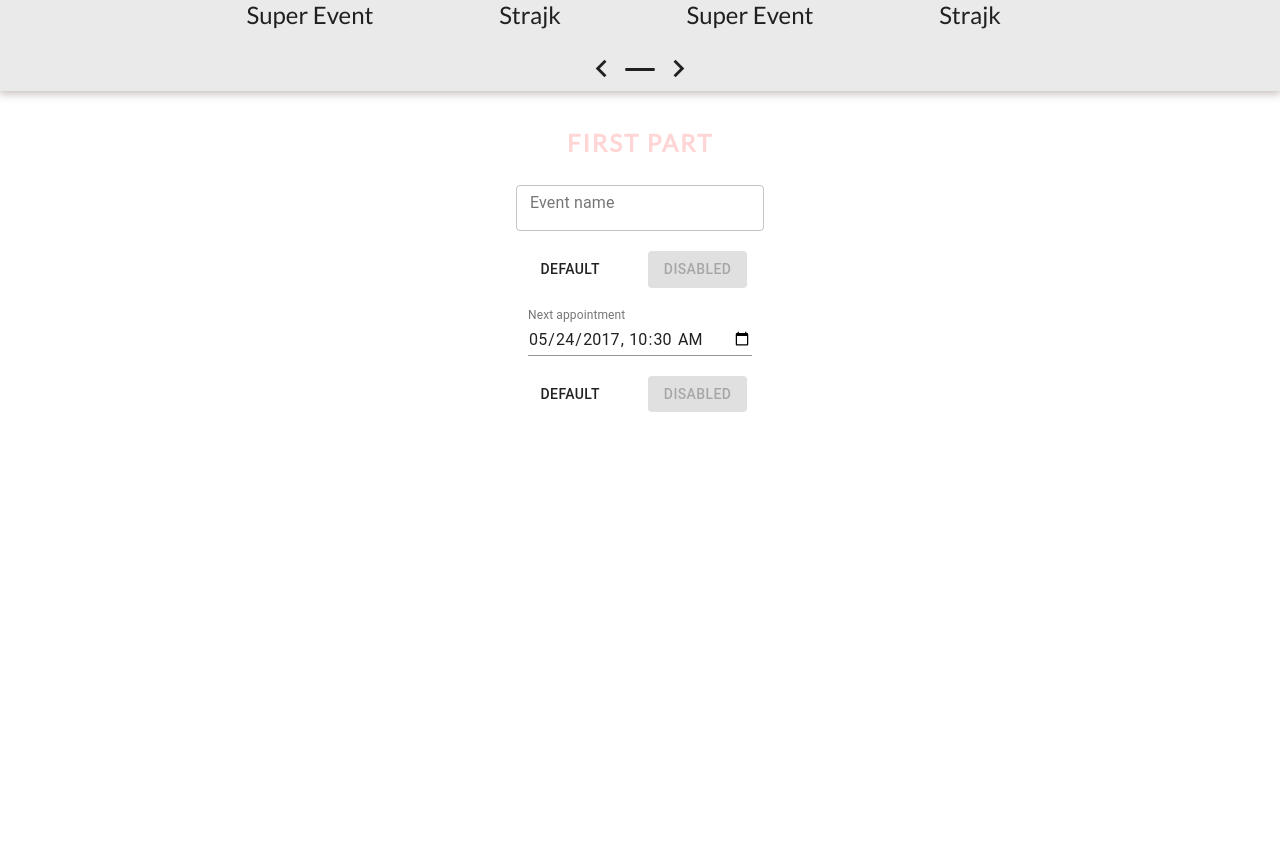
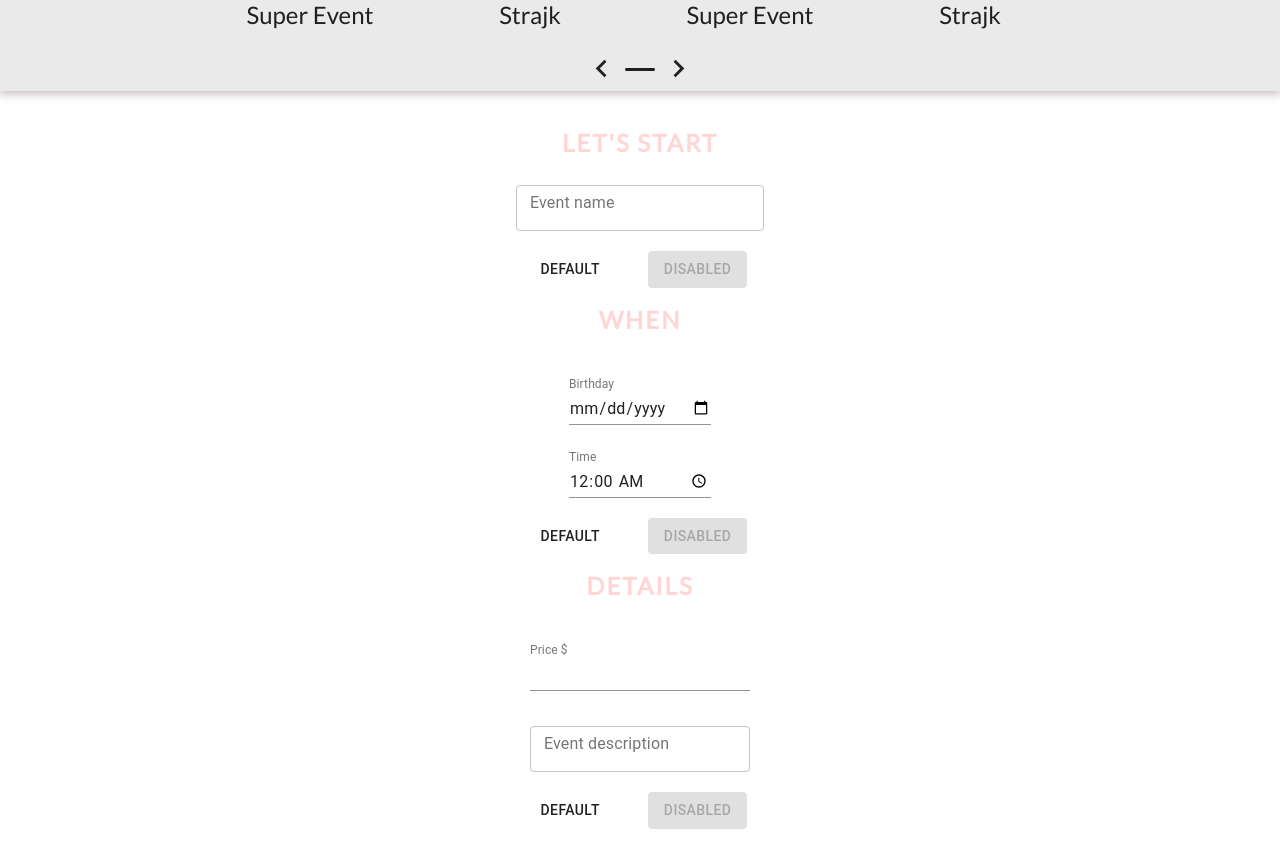
Before and after one commit to tomaszduda1990/course-project, a React (Create React App) app: page / in a window 1280 px wide. Shown: the part 1123-1990 px from the top of the page. Before the commit the page ends 1595 px from the top, so only its background shows below. Built offline with nearby package versions, Linux system fonts and the light colour scheme.

Commit message:
some work done

```diff
--- a/src/components/FormPage/FormPage.js
+++ b/src/components/FormPage/FormPage.js
@@ -6,7 +6,7 @@ const formPage = (props) => {
     return (
         <div className={classes.Questionnaire}>
             {props.children}
-            <div class={classes.BtnContainer}>
+            <div className={classes.BtnContainer}>
                 <Button className={classes.Btn}>Default</Button>
                 <Button variant="contained" className={classes.Btn} disabled>
                     Disabled
--- a/src/containers/FormContainer/FormContainer.js
+++ b/src/containers/FormContainer/FormContainer.js
@@ -2,6 +2,7 @@ import React from 'react'
 import { TextField } from '@material-ui/core'
 import FormPage from '../../components/FormPage/FormPage'
 import classes from './FormContainer.module.css'
+
 class FormContainer extends React.Component {
     state = {
         page: 1,
@@ -11,7 +12,7 @@ class FormContainer extends React.Component {
             <>
                 <form className={classes.FormContainer}>
                     <fieldset>
-                        <legend>First Part</legend>
+                        <legend>Let's start</legend>
                         <FormPage>
                             <TextField
                                 id="outlined-basic"
@@ -21,18 +22,54 @@ class FormContainer extends React.Component {
                         </FormPage>
                     </fieldset>
                     <FormPage>
-                        <form className={classes.container} noValidate>
+                        <fieldset>
+                            <legend>When</legend>
                             <TextField
-                                id="datetime-local"
-                                label="Next appointment"
-                                type="datetime-local"
-                                defaultValue="2017-05-24T10:30"
+                                id="date"
+                                label="Birthday"
+                                type="date"
+                                defaultValue=""
                                 className={classes.textField}
                                 InputLabelProps={{
                                     shrink: true,
                                 }}
                             />
-                        </form>
+                            <TextField
+                                id="time"
+                                label="Time"
+                                type="time"
+                                defaultValue="00:00"
+                                className={classes.textField}
+                                InputLabelProps={{
+                                    shrink: true,
+                                }}
+                                inputProps={{
+                                    step: 300, // 5 min
+                                }}
+                            />
+                        </fieldset>
+                    </FormPage>
+                    <FormPage>
+                        <fieldset>
+                            <legend>Details</legend>
+                            <TextField
+                                id="standard-number"
+                                label="Price $"
+                                className={classes.textField}
+                                type="number"
+                                InputLabelProps={{
+                                    shrink: true,
+                                }}
+                            />
+                            <TextField
+                                id="outlined-textarea"
+                                label="Event description"
+                                placeholder="description..."
+                                className={classes.textField}
+                                multiline
+                                variant="outlined"
+                            />
+                        </fieldset>
                     </FormPage>
                 </form>
             </>
--- a/src/containers/FormContainer/FormContainer.module.css
+++ b/src/containers/FormContainer/FormContainer.module.css
@@ -2,7 +2,12 @@
     padding: 40px 20px;
 }
 
-.FormContainer legend {
+.FormContainer fieldset {
+    display: flex;
+    flex-direction: column;
+}
+
+.FormContainer fieldset legend {
     font-size: 24px;
     letter-spacing: 2px;
     font-weight: bold;
@@ -12,3 +17,7 @@
     text-transform: uppercase;
     color: #ffd5d5;
 }
+
+fieldset .textField {
+    margin-top: 25px;
+}
```
